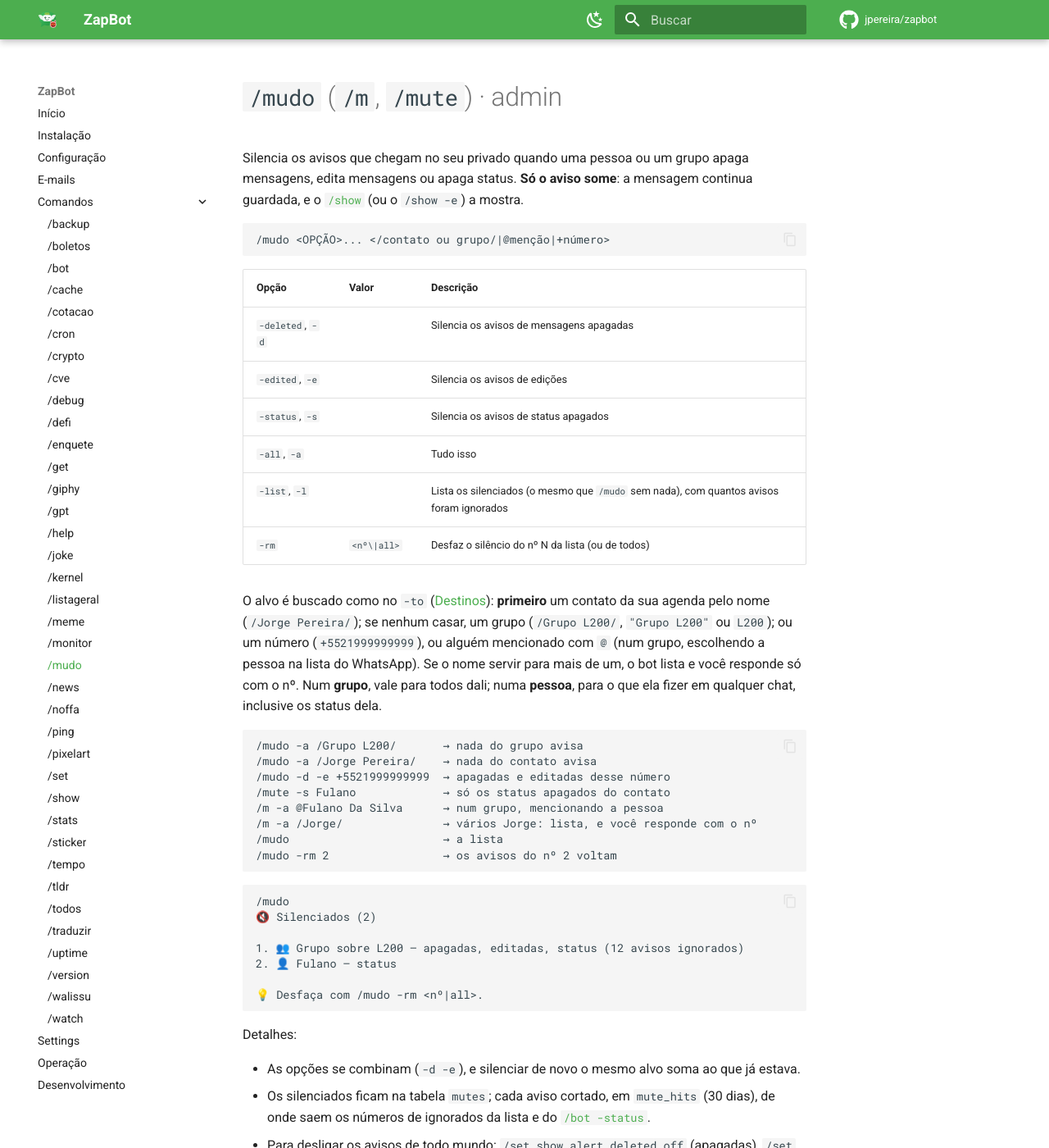
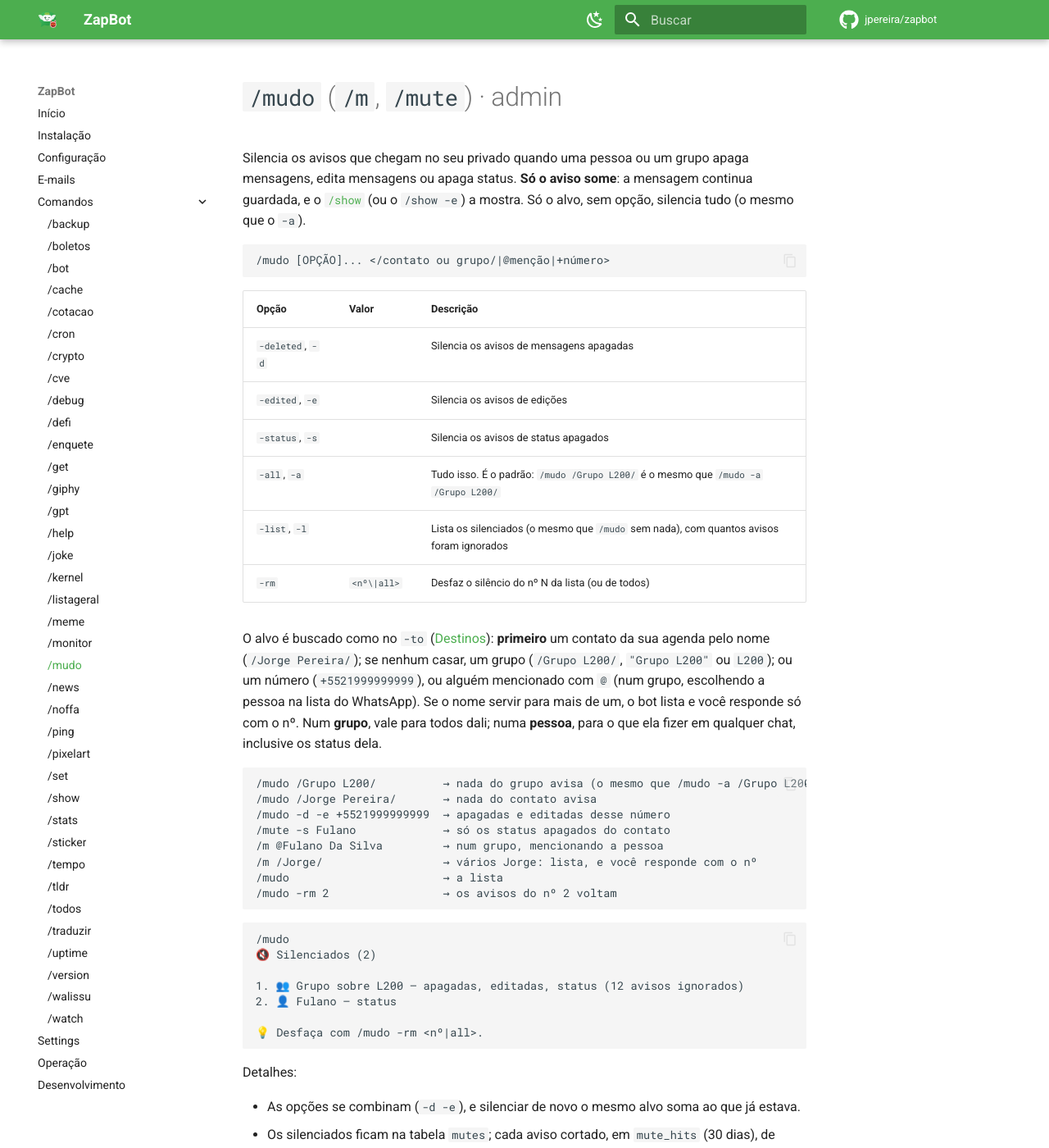
Before and after one commit to jpereira/zapbot, an MkDocs documentation site: the page built from docs/commands/mudo.md, in a window 1280 px wide and 1400 px high. Shown: the whole window at 82% size. Built offline with MkDocs 1.6.1 and Material for MkDocs 9.7.7, drawn with Linux system fonts in a browser that asks for light colours; comment, search, counter and statistics services are not loaded.

Commit message:
Make /mudo mute everything when only the target comes: /mudo /Grupo L200/ is the same as /mudo -a /Grupo L200/
Before, without -d, -e, -s or -a, /mudo replied "Escolha o que silenciar". Now the target alone
is -a (deleted, edited and status); the options still pick a single type (/mudo -d ...).

The usage becomes [OPTION]... (optional), and the help, the /mudo page, the Destinations
examples and the empty-list tip use the short form. Test of the default (group and number).

````diff
--- a/docs/commands/mudo.md
+++ b/docs/commands/mudo.md
@@ -3,9 +3,10 @@
 Silencia os avisos que chegam no seu privado quando uma pessoa ou um grupo
 apaga mensagens, edita mensagens ou apaga status. **Só o aviso some**: a
 mensagem continua guardada, e o [`/show`](show.md) (ou o `/show -e`) a mostra.
+Só o alvo, sem opção, silencia tudo (o mesmo que o `-a`).
 
 ```
-/mudo <OPÇÃO>... </contato ou grupo/|@menção|+número>
+/mudo [OPÇÃO]... </contato ou grupo/|@menção|+número>
 ```
 
 | Opção | Valor | Descrição |
@@ -13,7 +14,7 @@ mensagem continua guardada, e o [`/show`](show.md) (ou o `/show -e`) a mostra.
 | `-deleted`, `-d` | | Silencia os avisos de mensagens apagadas |
 | `-edited`, `-e` | | Silencia os avisos de edições |
 | `-status`, `-s` | | Silencia os avisos de status apagados |
-| `-all`, `-a` | | Tudo isso |
+| `-all`, `-a` | | Tudo isso. É o padrão: `/mudo /Grupo L200/` é o mesmo que `/mudo -a /Grupo L200/` |
 | `-list`, `-l` | | Lista os silenciados (o mesmo que `/mudo` sem nada), com quantos avisos foram ignorados |
 | `-rm` | `<nº\|all>` | Desfaz o silêncio do nº N da lista (ou de todos) |
 
@@ -26,12 +27,12 @@ responde só com o nº. Num **grupo**, vale para todos dali; numa **pessoa**, pa
 o que ela fizer em qualquer chat, inclusive os status dela.
 
 ```
-/mudo -a /Grupo L200/       → nada do grupo avisa
-/mudo -a /Jorge Pereira/    → nada do contato avisa
+/mudo /Grupo L200/          → nada do grupo avisa (o mesmo que /mudo -a /Grupo L200/)
+/mudo /Jorge Pereira/       → nada do contato avisa
 /mudo -d -e +5521999999999  → apagadas e editadas desse número
 /mute -s Fulano             → só os status apagados do contato
-/m -a @Fulano Da Silva      → num grupo, mencionando a pessoa
-/m -a /Jorge/               → vários Jorge: lista, e você responde com o nº
+/m @Fulano Da Silva         → num grupo, mencionando a pessoa
+/m /Jorge/                  → vários Jorge: lista, e você responde com o nº
 /mudo                       → a lista
 /mudo -rm 2                 → os avisos do nº 2 voltam
 ```
````
Also changed, not shown: docs/commands/index.md (+2 -2 lines), 3 other files.
